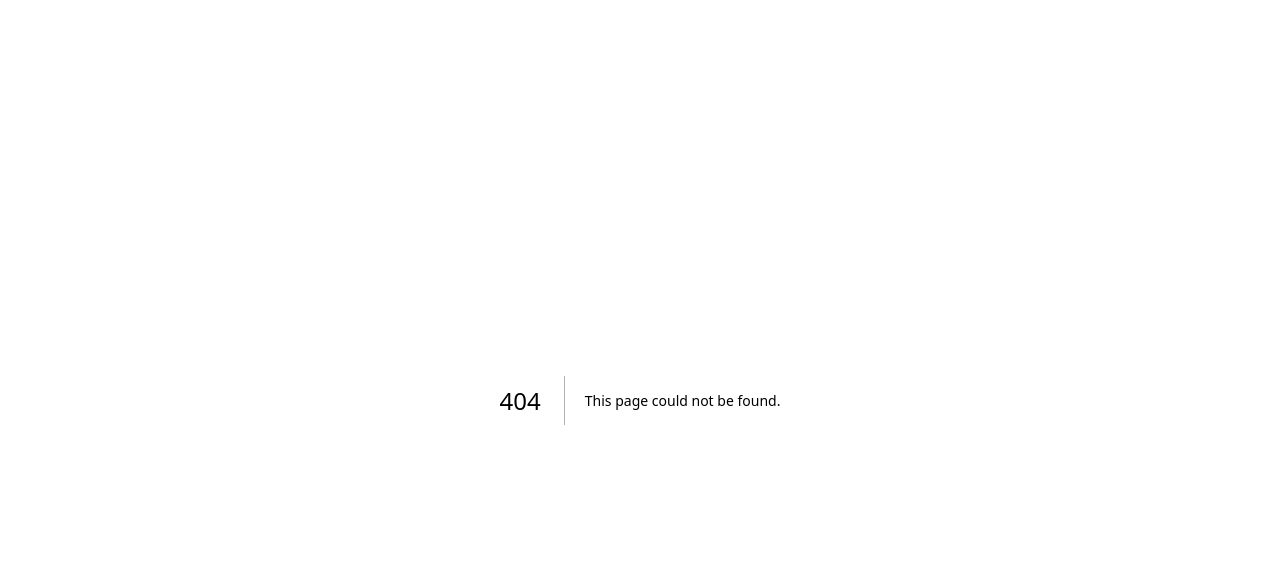
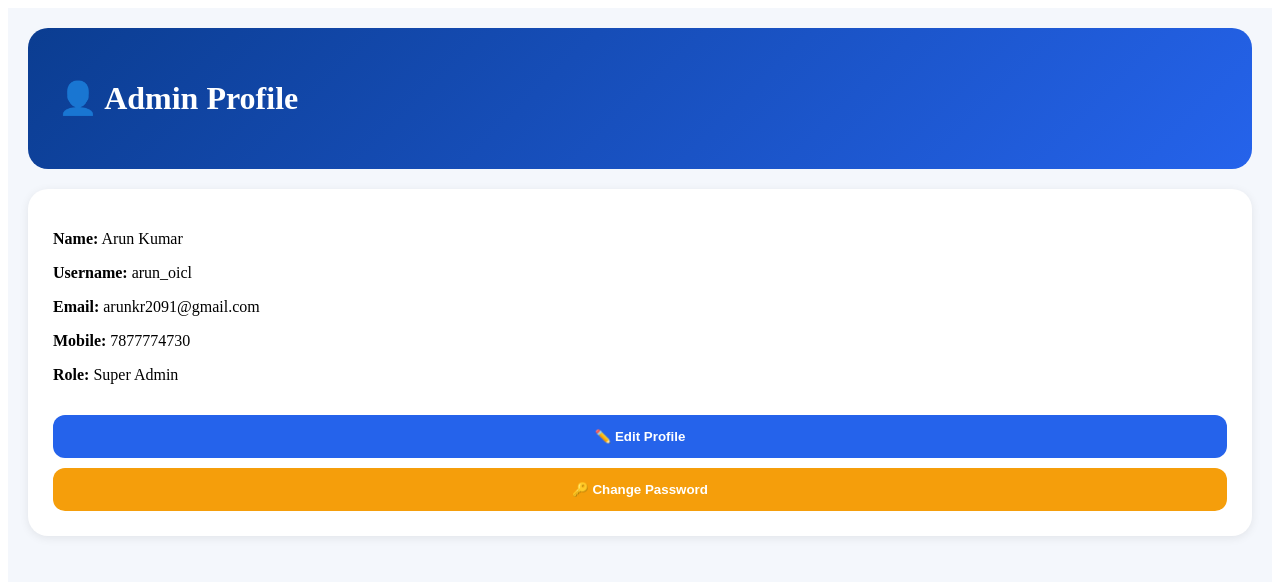
Before and after one commit to Arunsonly/property-insurance-portal, a Next.js app: page /admin/profile in a window 1280 px wide. Before the commit this address had no page. Shown: the top 582 px of the page. Built offline with nearby package versions, Linux system fonts and the light colour scheme.

Commit message:
Create profile.js

```diff
--- /dev/null
+++ b/pages/admin/profile.js
@@ -0,0 +1,149 @@
+import { useState } from "react";
+
+export default function AdminProfile() {
+
+  const [admin, setAdmin] = useState({
+    name: "Arun Kumar",
+    username: "arun_oicl",
+    email: "arunkr2091@gmail.com",
+    mobile: "7877774730",
+    role: "Super Admin",
+  });
+
+  const editProfile = () => {
+
+    const name = prompt(
+      "Enter Name",
+      admin.name
+    );
+
+    if (!name) return;
+
+    const email = prompt(
+      "Enter Email",
+      admin.email
+    );
+
+    const mobile = prompt(
+      "Enter Mobile",
+      admin.mobile
+    );
+
+    setAdmin({
+      ...admin,
+      name,
+      email,
+      mobile,
+    });
+
+    alert(
+      "Profile Updated Successfully"
+    );
+  };
+
+  const changePassword = () => {
+
+    const newPassword =
+      prompt(
+        "Enter New Password"
+      );
+
+    if (!newPassword) return;
+
+    alert(
+      "Password Changed Successfully"
+    );
+  };
+
+  return (
+    <div
+      style={{
+        background: "#f4f7fc",
+        minHeight: "100vh",
+        padding: "20px",
+      }}
+    >
+      <div
+        style={{
+          background:
+            "linear-gradient(135deg,#0b3d91,#2563eb)",
+          color: "#fff",
+          padding: "30px",
+          borderRadius: "20px",
+          marginBottom: "20px",
+        }}
+      >
+        <h1>👤 Admin Profile</h1>
+      </div>
+
+      <div
+        style={{
+          background: "#fff",
+          padding: "25px",
+          borderRadius: "20px",
+          boxShadow:
+            "0 2px 10px rgba(0,0,0,.08)",
+        }}
+      >
+        <p>
+          <strong>Name:</strong>{" "}
+          {admin.name}
+        </p>
+
+        <p>
+          <strong>Username:</strong>{" "}
+          {admin.username}
+        </p>
+
+        <p>
+          <strong>Email:</strong>{" "}
+          {admin.email}
+        </p>
+
+        <p>
+          <strong>Mobile:</strong>{" "}
+          {admin.mobile}
+        </p>
+
+        <p>
+          <strong>Role:</strong>{" "}
+          {admin.role}
+        </p>
+
+        <button
+          onClick={editProfile}
+          style={{
+            width: "100%",
+            background: "#2563eb",
+            color: "#fff",
+            border: "none",
+            padding: "14px",
+            borderRadius: "12px",
+            marginTop: "15px",
+            marginBottom: "10px",
+            fontWeight: "bold",
+            cursor: "pointer",
+          }}
+        >
+          ✏️ Edit Profile
+        </button>
+
+        <button
+          onClick={changePassword}
+          style={{
+            width: "100%",
+            background: "#f59e0b",
+            color: "#fff",
+            border: "none",
+            padding: "14px",
+            borderRadius: "12px",
+            fontWeight: "bold",
+            cursor: "pointer",
+          }}
+        >
+          🔑 Change Password
+        </button>
+      </div>
+    </div>
+  );
+        }
```
